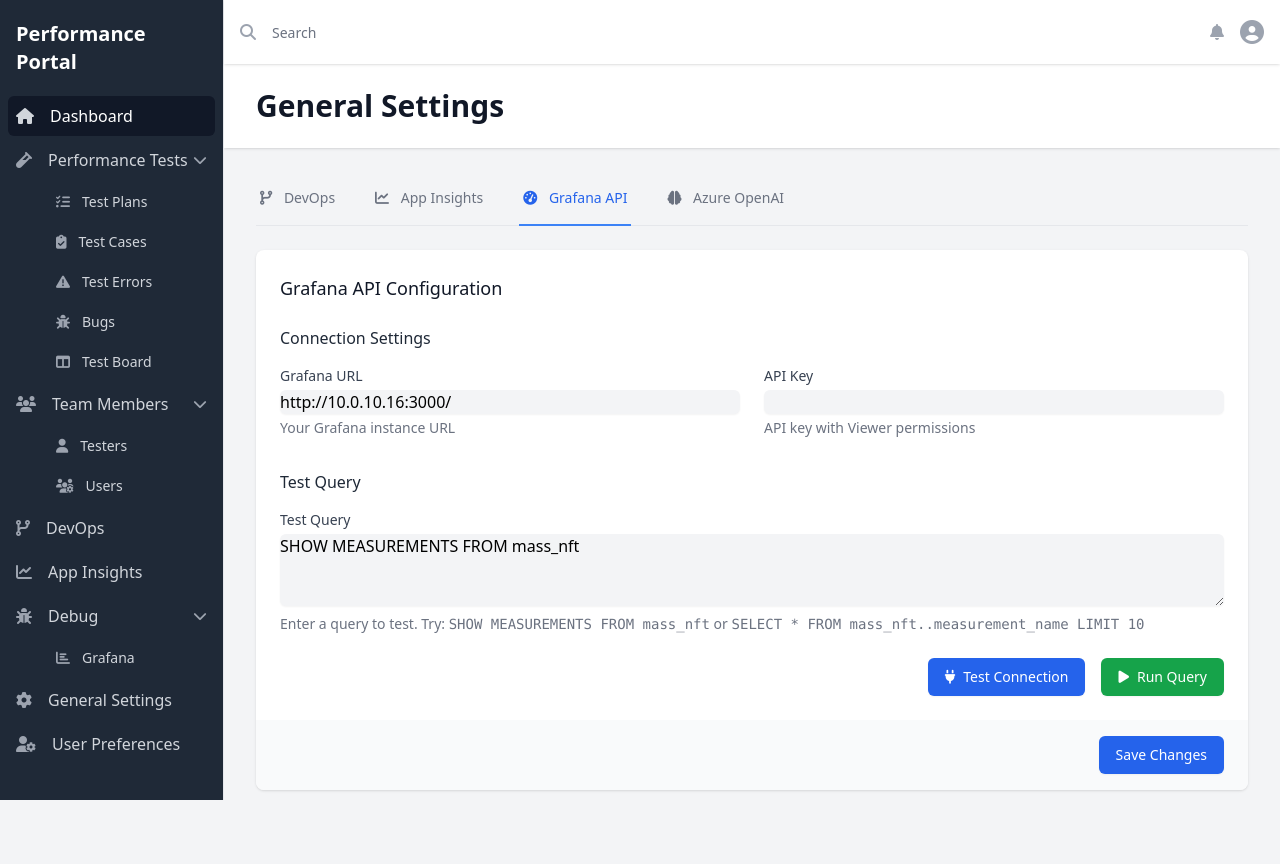
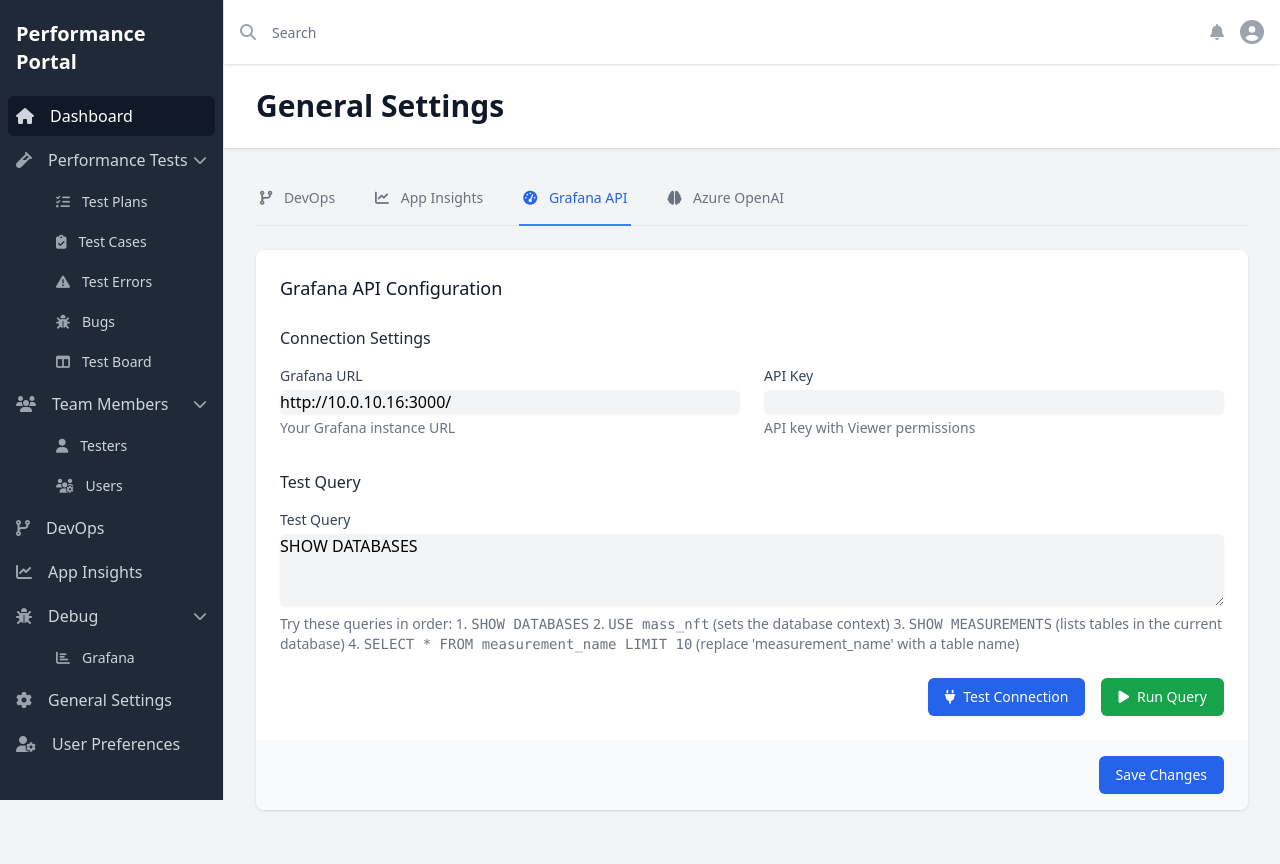
Before and after one commit to kkabza/PerformanceReporting, a Flask app: page /settings/general in a window 1280 px wide, after a click on "Grafana API". Run offline with Flask 3, Linux system fonts and the light colour scheme; the visitor is signed in with stand-in values (Sample User, id 1); some libraries are stand-ins or nearby versions.

Commit message:
fix(grafana): Fix InfluxDB query syntax for mass_nft database

```diff
--- a/app/templates/pages/settings/general.html
+++ b/app/templates/pages/settings/general.html
@@ -173,9 +173,13 @@
                                         placeholder="For InfluxDB:
 SHOW MEASUREMENTS
 SHOW DATABASES
-SELECT * FROM cpu LIMIT 10">SHOW MEASUREMENTS FROM mass_nft</textarea>
+SELECT * FROM cpu LIMIT 10">SHOW DATABASES</textarea>
                                     <p class="mt-2 text-sm text-gray-500">
-                                        Enter a query to test. Try: <code>SHOW MEASUREMENTS FROM mass_nft</code> or <code>SELECT * FROM mass_nft..measurement_name LIMIT 10</code>
+                                        Try these queries in order:
+                                        1. <code>SHOW DATABASES</code>
+                                        2. <code>USE mass_nft</code> (sets the database context)
+                                        3. <code>SHOW MEASUREMENTS</code> (lists tables in the current database)
+                                        4. <code>SELECT * FROM measurement_name LIMIT 10</code> (replace 'measurement_name' with a table name)
                                     </p>
                                 </div>
                                 <div class="flex justify-end space-x-4">
```
